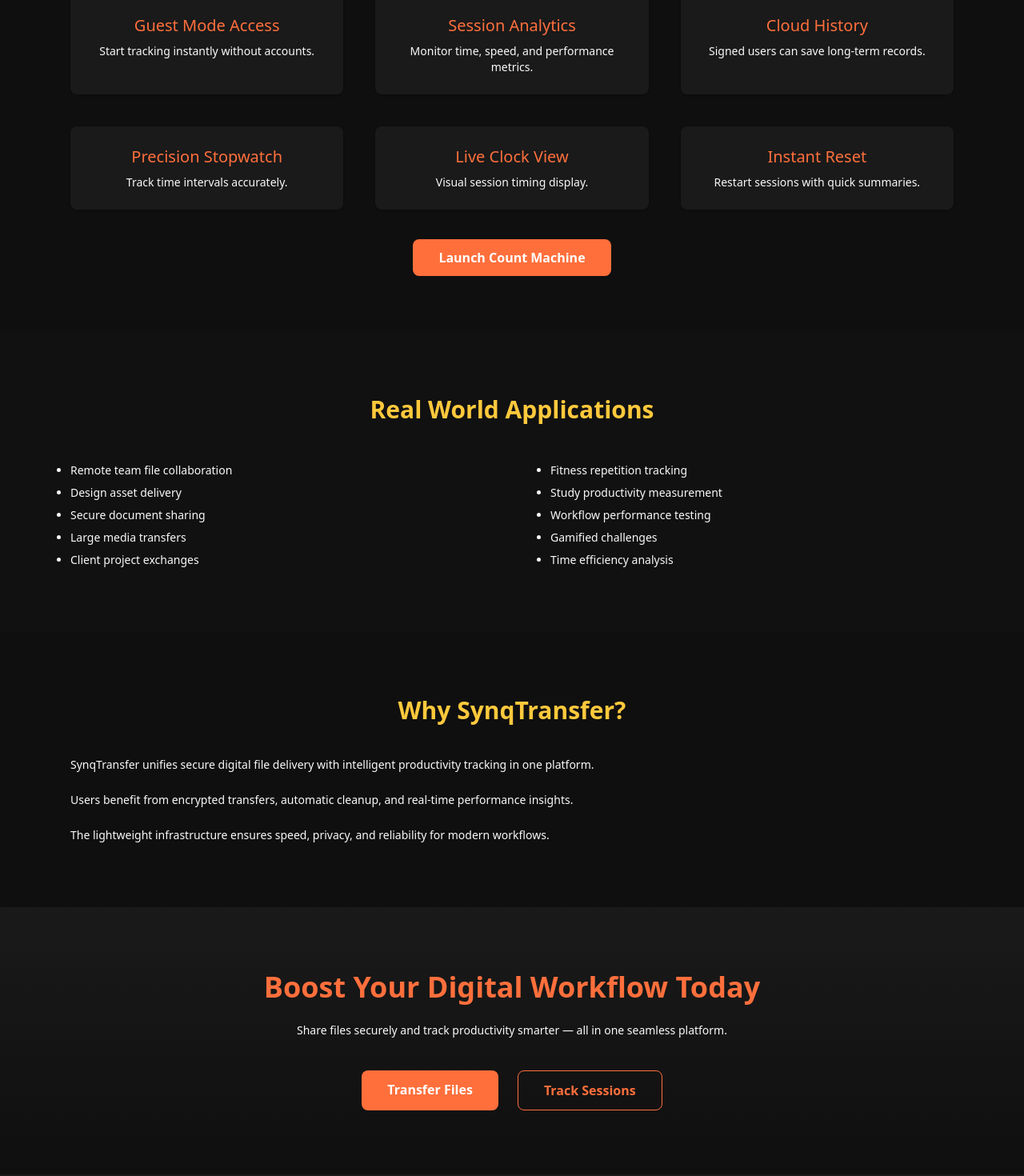
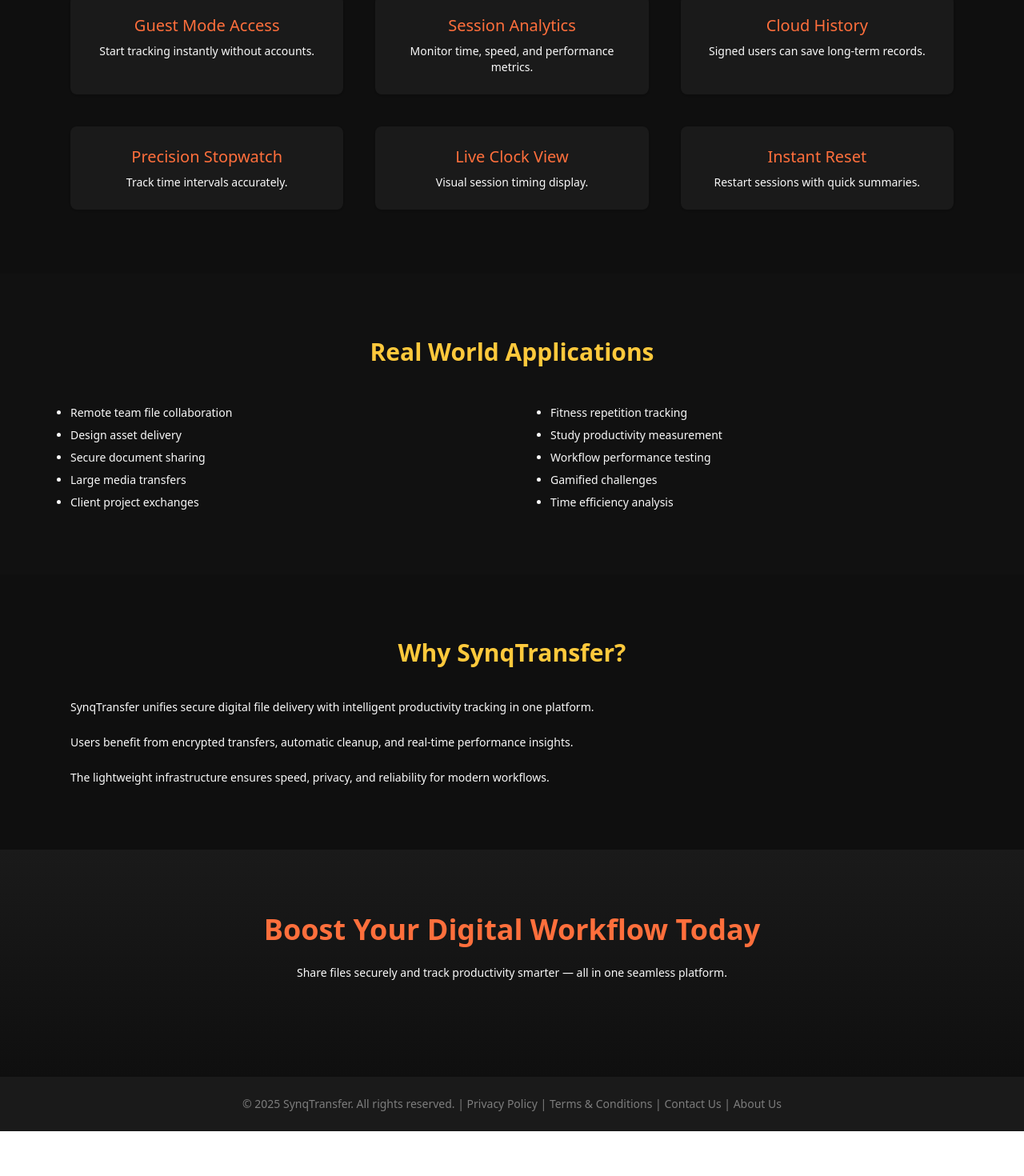
Before and after one commit to ChillappaNiharika/New-SynqTransfer, a React (Create React App) app in the folder client/synqtransfer/: page / in a window 1280 px wide. Shown: the part 1866-3336 px from the top of the page at 80% size. After the commit the page ends 3280 px from the top, so only its background shows below. Built offline with nearby package versions, Linux system fonts and the light colour scheme; no server answers.

Commit message:
Fixed duplicate buttons

```diff
--- a/client/synqtransfer/src/pages/Dashboard.jsx
+++ b/client/synqtransfer/src/pages/Dashboard.jsx
@@ -135,12 +135,6 @@
           ))}
 
         </div>
-
-        <div className="mt-12">
-          <a href="/count-machine" className="bg-[#FF6F3C] hover:bg-[#e55a24] px-8 py-3 rounded-lg font-semibold transition">
-            Launch Count Machine
-          </a>
-        </div>
       </section>
 
       {/* ================= USE CASES ================= */}
@@ -202,18 +196,6 @@
         <p className="max-w-2xl mx-auto text-sm text-[#F9F9F9] mb-10">
           Share files securely and track productivity smarter — all in one seamless platform.
         </p>
-
-        <div className="flex justify-center gap-6 flex-wrap">
-
-          <a href="/upload" className="bg-[#FF6F3C] hover:bg-[#e55a24] px-8 py-3 rounded-lg font-semibold transition">
-            Transfer Files
-          </a>
-
-          <a href="/count-machine" className="border border-[#FF6F3C] text-[#FF6F3C] hover:bg-[#FF6F3C] hover:text-white px-8 py-3 rounded-lg font-semibold transition">
-            Track Sessions
-          </a>
-
-        </div>
       </section>
 
       {/* ================= FOOTER ================= */}
```
